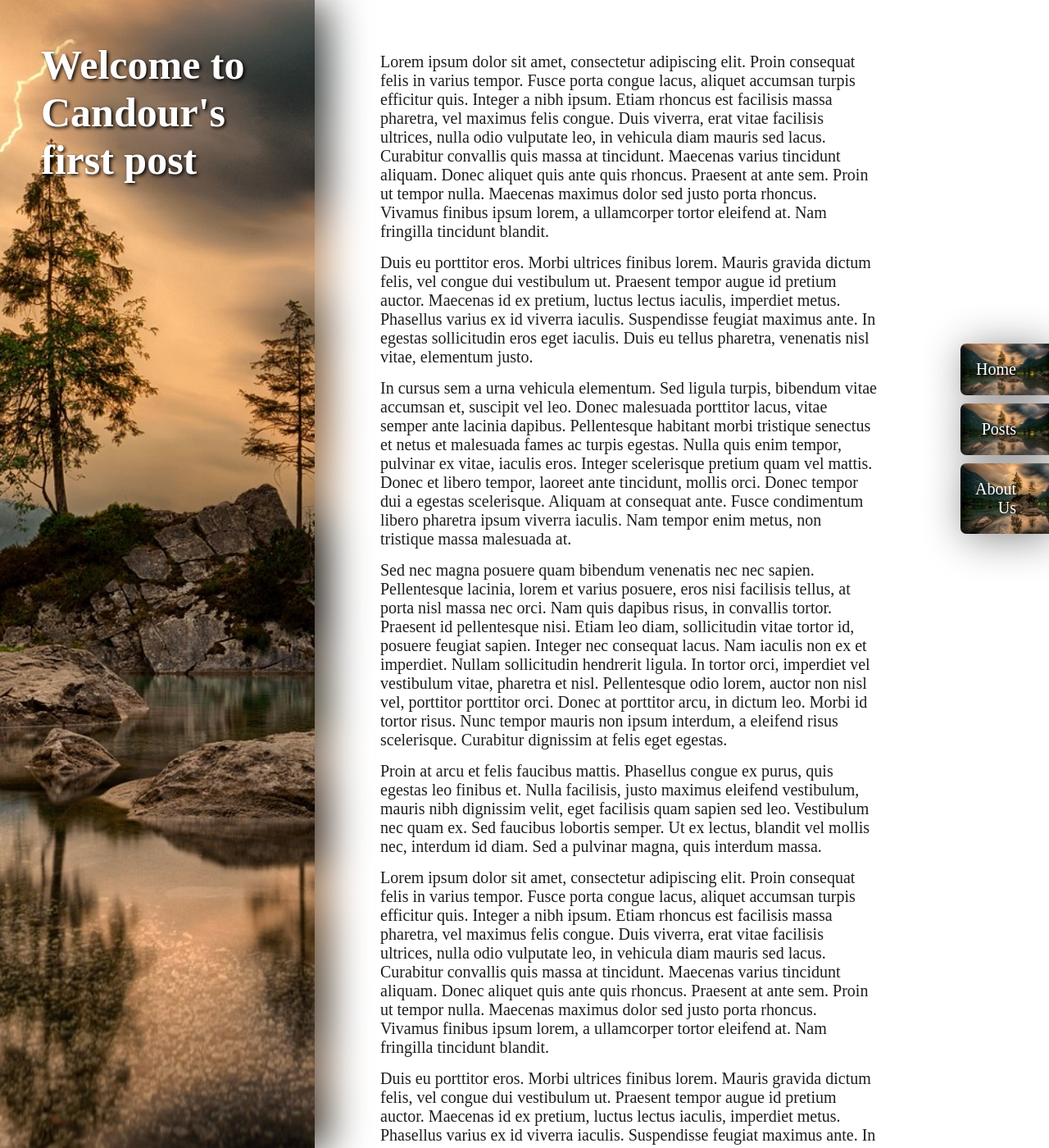
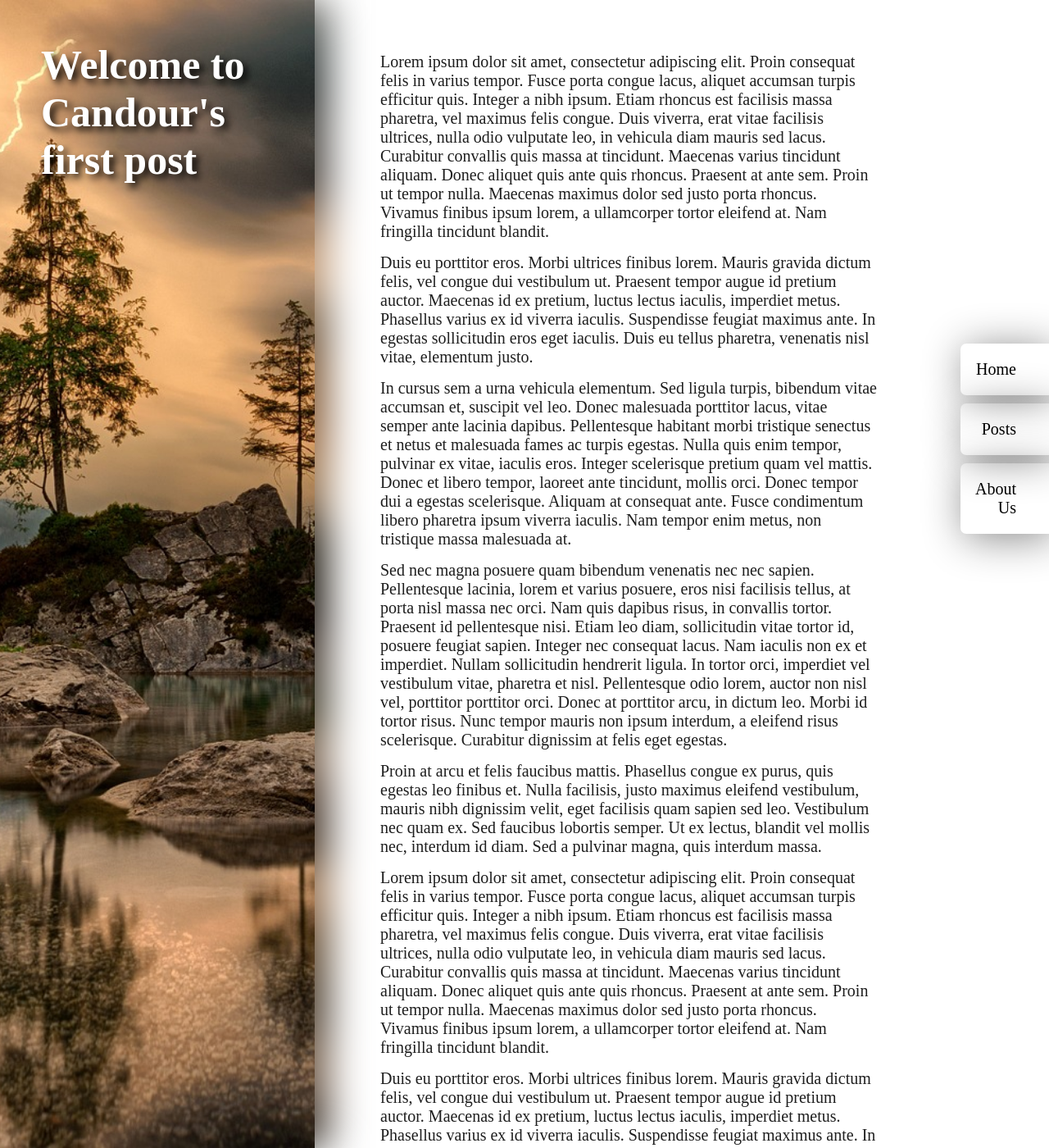
Before and after one commit to vmpyr/candour, a Jekyll site: the page built from _posts/2023-02-10-welcome-to-jekyll.markdown, in a window 1280 px wide and 1400 px high. Shown: the whole window at 82% size. Built offline with Jekyll 4.4.1, drawn with Linux system fonts in a browser that asks for light colours; some web fonts are replaced.

Commit message:
make some more changes to post layout

```diff
--- a/_includes/navbar.html
+++ b/_includes/navbar.html
@@ -1,7 +1,7 @@
 <nav>
     <ul class="main-nav">
-        <li style="background-image: url({{ page.hero }});">Home</li>
-        <li style="background-image: url({{ page.hero }});">Posts</li>
-        <li style="background-image: url({{ page.hero }});">About Us</li>
+        <li>Home</li>
+        <li>Posts</li>
+        <li>About Us</li>
     </ul>
 </nav>
--- a/assets/css/nav.css
+++ b/assets/css/nav.css
@@ -23,7 +23,6 @@ ul.main-nav li {
     border-top-left-radius: 7px;
     border-bottom-left-radius: 7px;
     background-size: cover;
-    color: white;
-    text-shadow: 2px 2px 4px black;
+    color: black;
     box-shadow: 5px 5px 50px #888888;
 }
--- a/assets/css/post.css
+++ b/assets/css/post.css
@@ -26,7 +26,7 @@ body {
     color: white;
     font-size: 50px;
     font-weight: bold;
-    text-shadow: 2px 2px 4px black;
+    text-shadow: 5px 5px 10px black;
 }
 
 .post-img-container .blur-img img{
```
